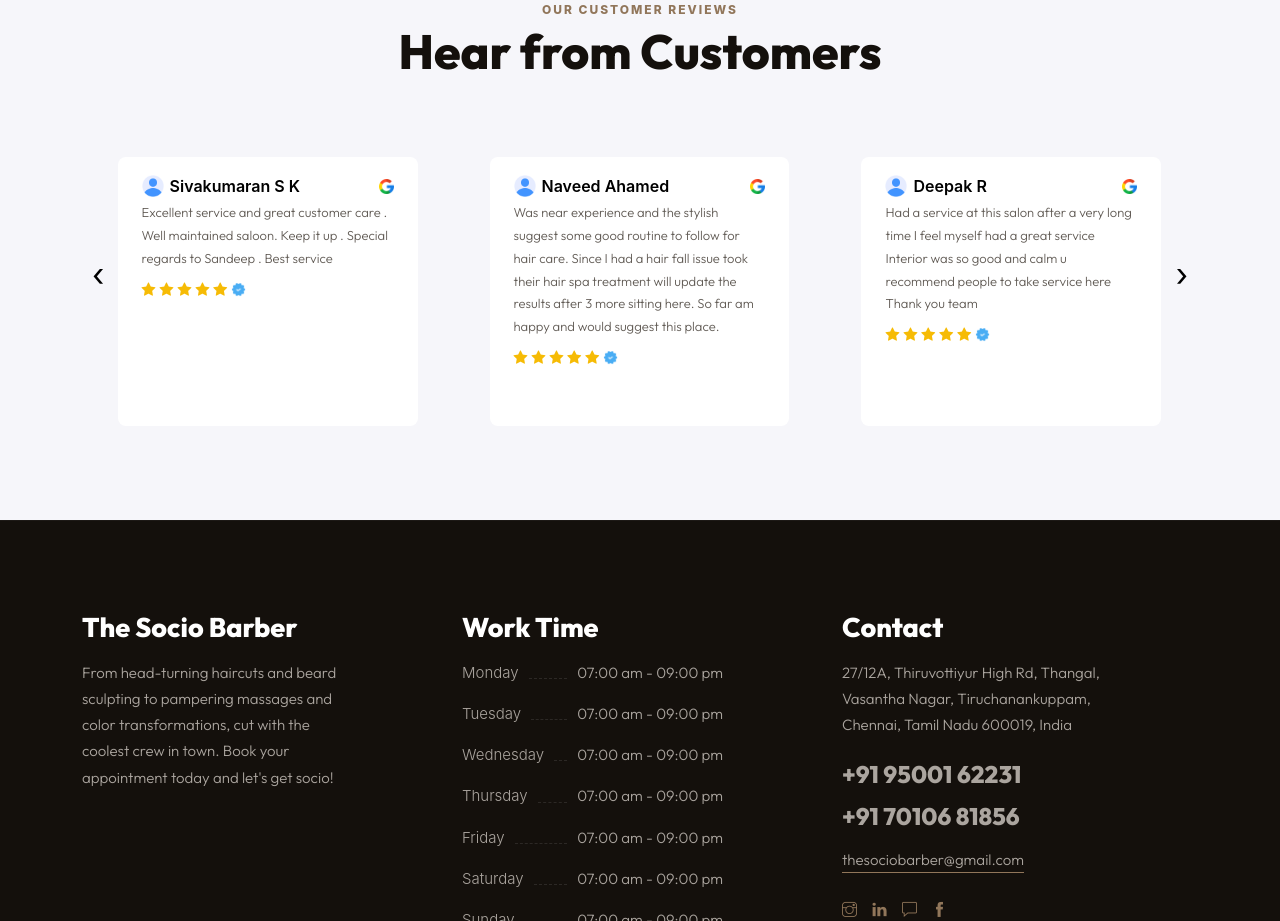
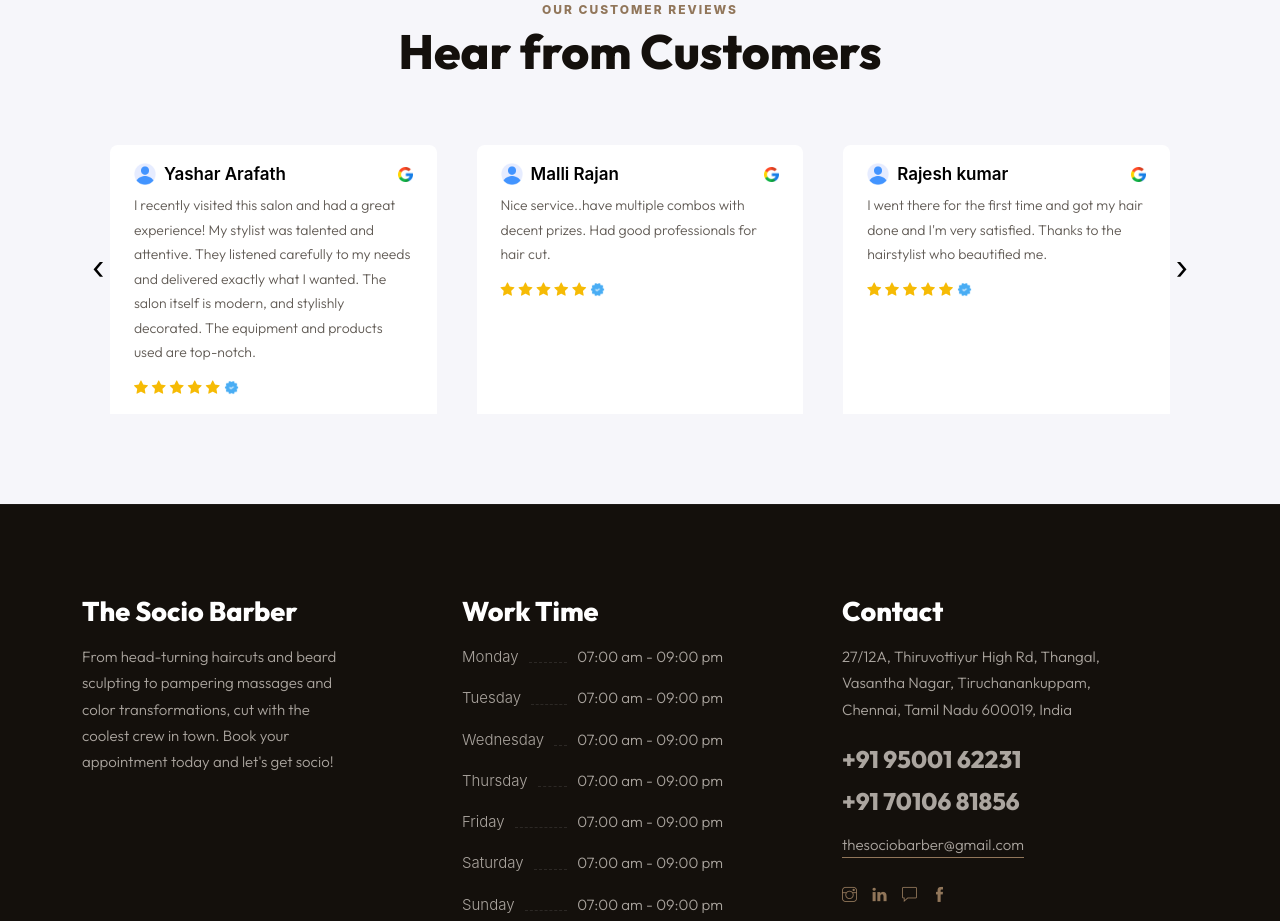
Before and after one commit to sfaizal88/mybarber, a React (Create React App) app: page /#/ in a window 1280 px wide. Shown: the part 4500-5421 px from the top of the page. Built offline with nearby package versions, Linux system fonts and the light colour scheme; a web font is replaced by a local one.

Commit message:
Customer review screen

```diff
--- a/src/view/organisms/customerReview/index.tsx
+++ b/src/view/organisms/customerReview/index.tsx
@@ -51,7 +51,7 @@ const ReviewCarousel = () => {
 
     // **Auto-Slide every 3 seconds**
     useEffect(() => {
-        const intervalId = setInterval(handleNext, 3000); // Slide every 3 seconds
+        const intervalId = setInterval(handleNext, 12000); // Slide every 12 seconds
 
         // Clear interval on component unmount
         return () => clearInterval(intervalId);
--- a/src/view/organisms/customerReview/style.css
+++ b/src/view/organisms/customerReview/style.css
@@ -8,12 +8,12 @@
     display: flex;
     transition: transform 0.5s ease-in-out;
     will-change: transform;
+    margin: 8px;
   }
 
   .review {
     min-width: 33.33%; /* Display three items per slide */
     box-sizing: border-box;
-    padding: 20px;
     text-align: center;
   }
 
@@ -22,9 +22,9 @@
     box-sizing: border-box;
     padding: 16px 24px;
     border-radius: 8px;
-    margin: 16px;
+    margin: 16px 20px;
     height: 100%;
-    padding-bottom: 0;
+    padding-bottom: 12px;
     margin-bottom: 0;
   }
   .review-row {
@@ -37,22 +37,25 @@
     align-items: center;
     flex: 1;
     display: inline-flex;
-    gap: 6px;
+    gap: 8px;
   }
   .review .title {
     font-weight: 600;
     text-align: left;
-    font-size: 16px;
+    font-size: 17px;
     color: #000000;
   }
   .review p {
+    font-style: normal;
     height: auto;
-    font-size: 13px;
+    margin-top: 6px;
+    padding-bottom: 0;
+    padding-right: 0;
     text-align: left;
-    font-style: normal;
-    padding-right: 0;
-    padding-bottom: 0;
-    margin-bottom: 0;
+    font-family: 'Outfit', sans-serif;
+    font-size: 14px;
+    font-weight: 300;
+    line-height: 1.75em;
   }
   .review .stars {
     display: flex;
@@ -72,7 +75,6 @@
     width: 22px;
     height: 22px;
   }
-
   .prev-button,
   .next-button {
     position: absolute;
@@ -83,16 +85,12 @@
     font-size: 2rem;
     cursor: pointer;
   }
-
   .prev-button {
     left: 10px;
   }
-
   .next-button {
     right: 10px;
   }
-
-
 
 @media screen and (max-width: 768px) {
     .review {
```
